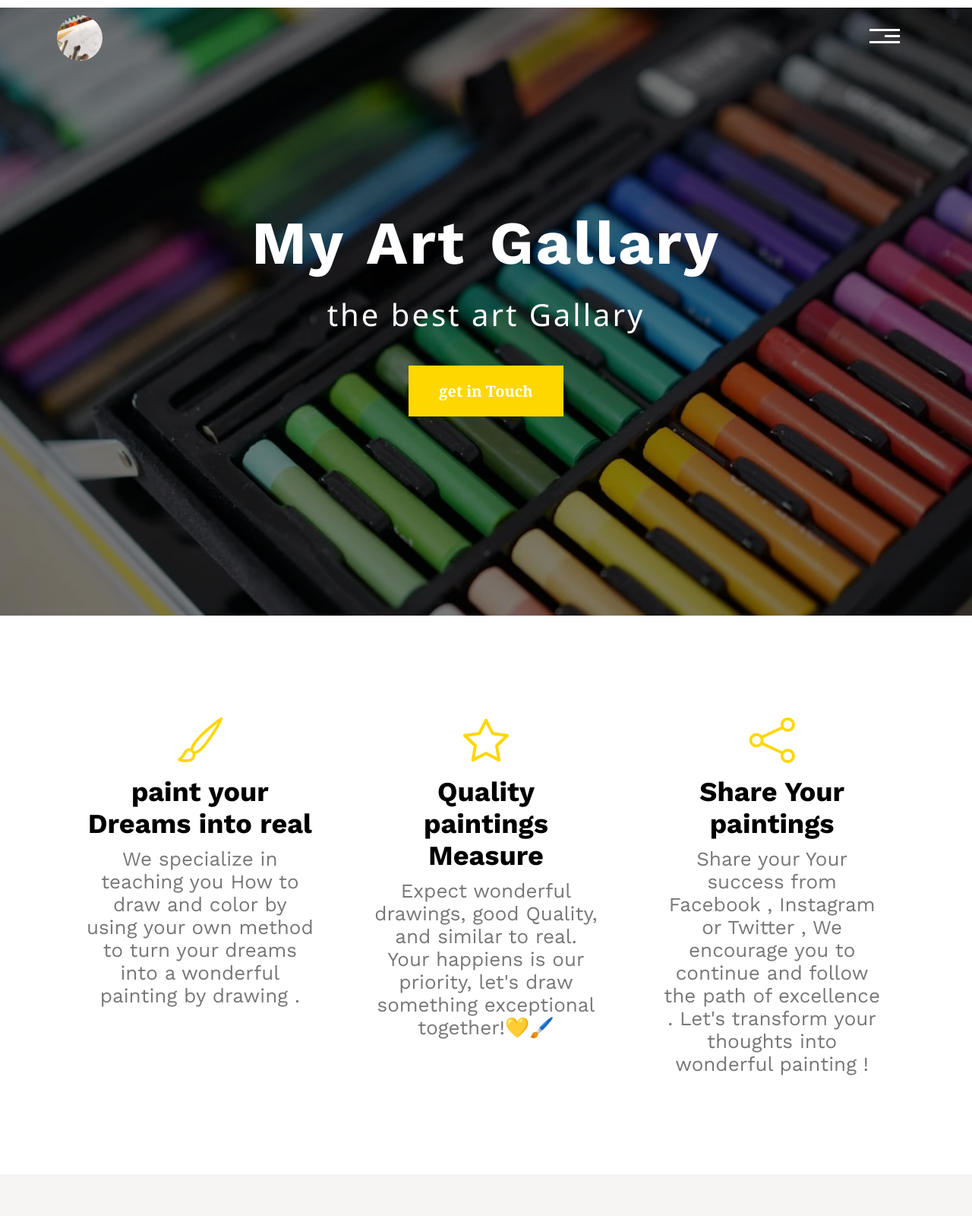
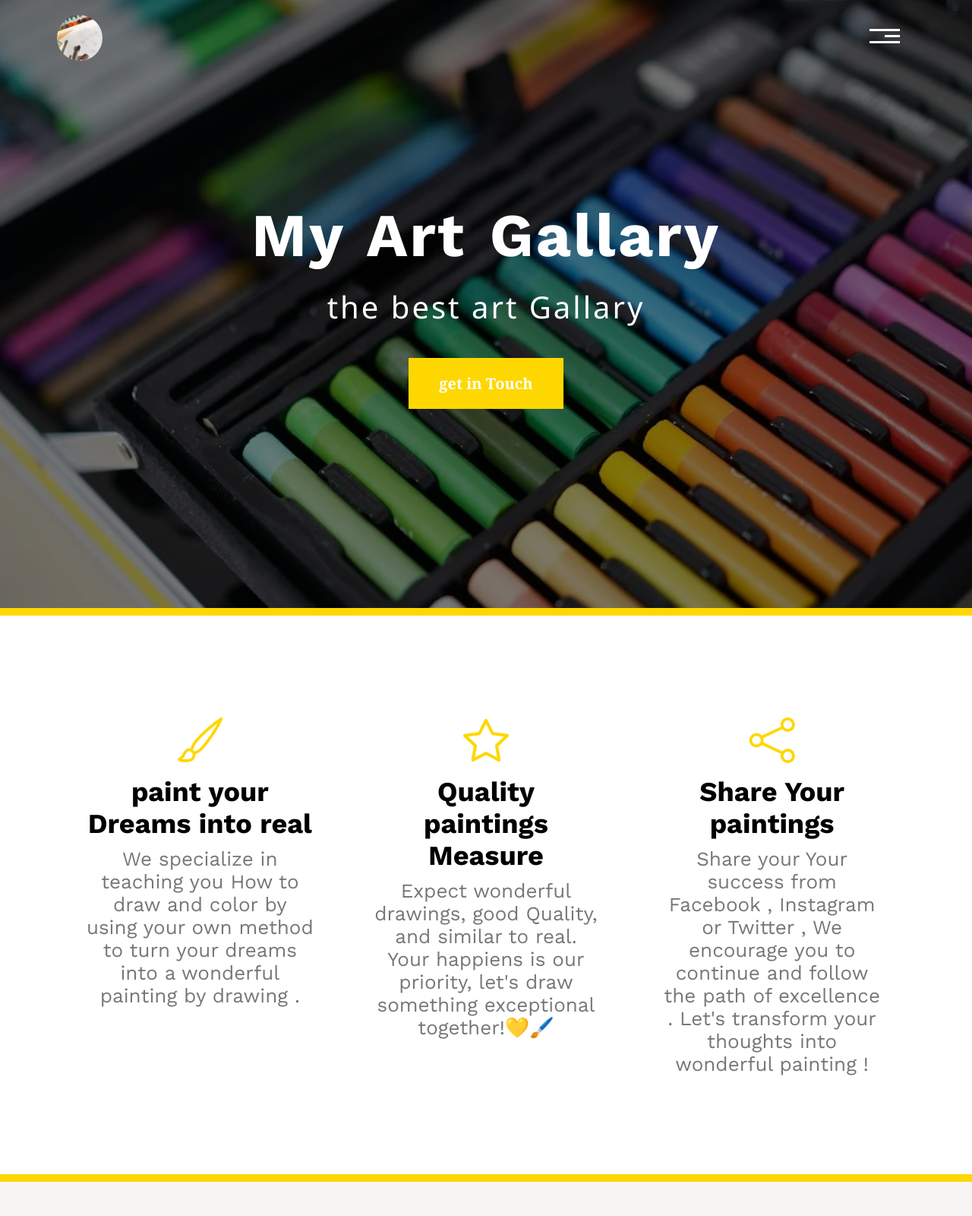
Before and after one commit to Salma1112/bigProject, a plain HTML site: page index.html in a window 1280 px wide. Shown: the top 1600 px of the page at 76% size. Drawn offline with nearby package versions, Linux system fonts and the light colour scheme.

Commit message:
add a divider

```diff
--- a/index.html
+++ b/index.html
@@ -66,8 +66,6 @@
 
     <!-- End Header -->
 
-    <div class="bigDivider"></div>
-
     <!-- Start Landing -->
 
     <div class="landing" id="landingDiv">
@@ -88,7 +86,7 @@
 
     <!-- End Landing -->
 
-    <div class="divider"></div>
+    <div class="bigDivider"></div>
 
      <!-- Start Services -->
 
@@ -126,7 +124,7 @@
 
     <!-- End Services -->
 
-    <div class="divider"></div>
+    <div class="bigDivider"></div>
 
      <!-- Start Stories -->
 
@@ -260,7 +258,7 @@
 
      <!-- End Stories -->
 
-     <div class="divider"></div>
+     <div class="bigDivider"></div>
 
      <!-- Start contact -->
 
@@ -311,8 +309,6 @@
 
     <!-- End contact -->
 
-    <div class="divider"></div>
-
     <!-- Start footer -->
 
     <div class="footer">
--- a/style.css
+++ b/style.css
@@ -16,10 +16,7 @@ body {
 }
 
 .bigDivider {
-    width: 100%;
-    height: 10px;
-    font-weight: bolder;
-    color: gold;
+   border-bottom: 10px solid gold;
 }
 
 .specialTitle {
```
